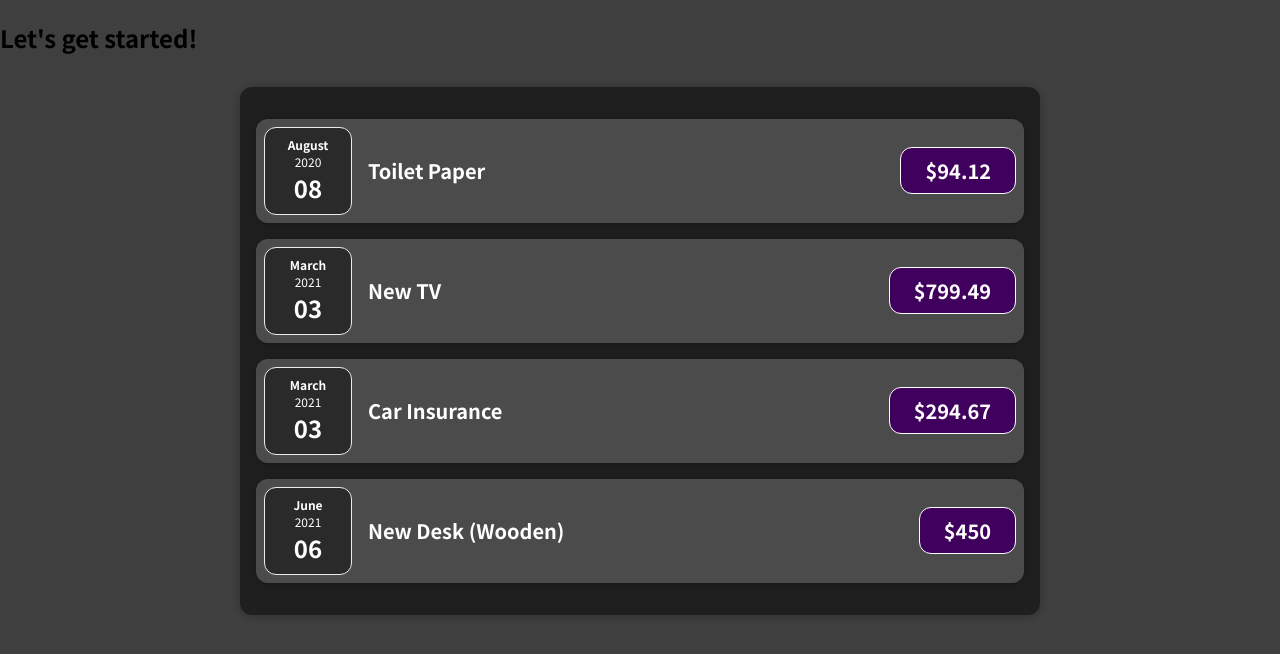
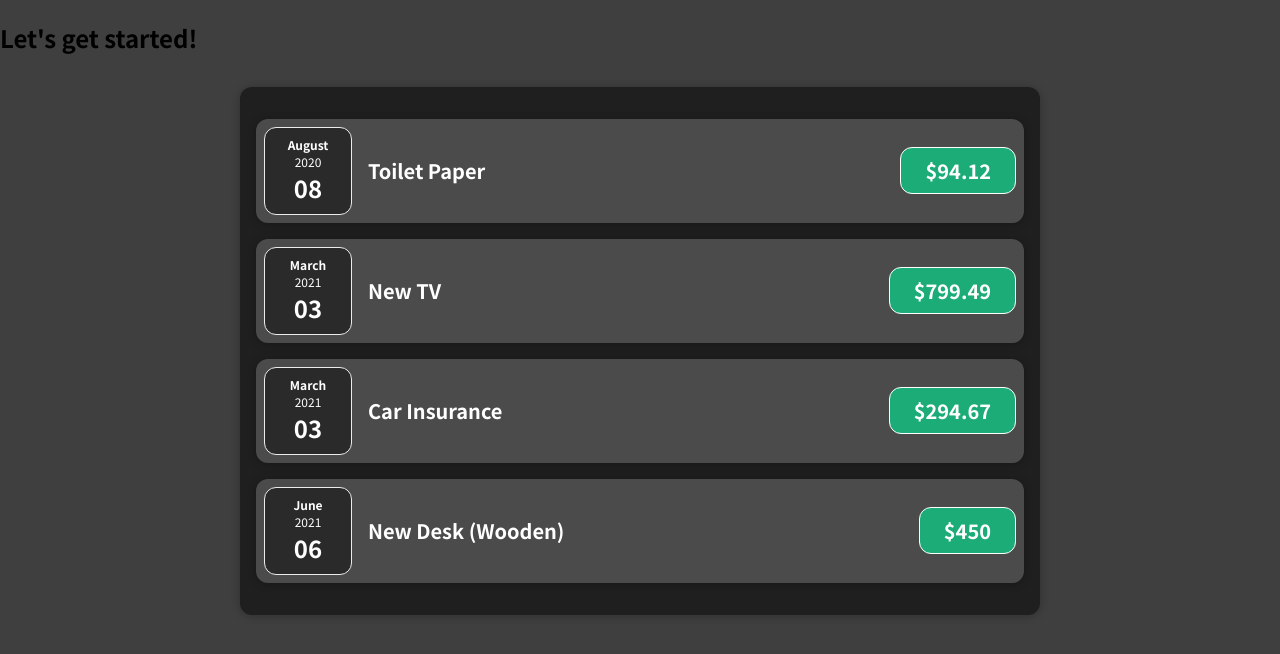
Before and after one commit to ernest404/Expense-Tracker, a JavaScript app: page / in a window 1280 px wide. Shown: the top 654 px of the page. Built offline with nearby package versions, Linux system fonts and the light colour scheme.

Commit message:
Changed color of price

```diff
--- a/src/components/Expenses/ExpenseItem.css
+++ b/src/components/Expenses/ExpenseItem.css
@@ -29,7 +29,7 @@
   font-size: 1rem;
   font-weight: bold;
   color: white;
-  background-color: #40005d;
+  background-color: #1cac78;
   border: 1px solid white;
   padding: 0.5rem;
   border-radius: 12px;
```
